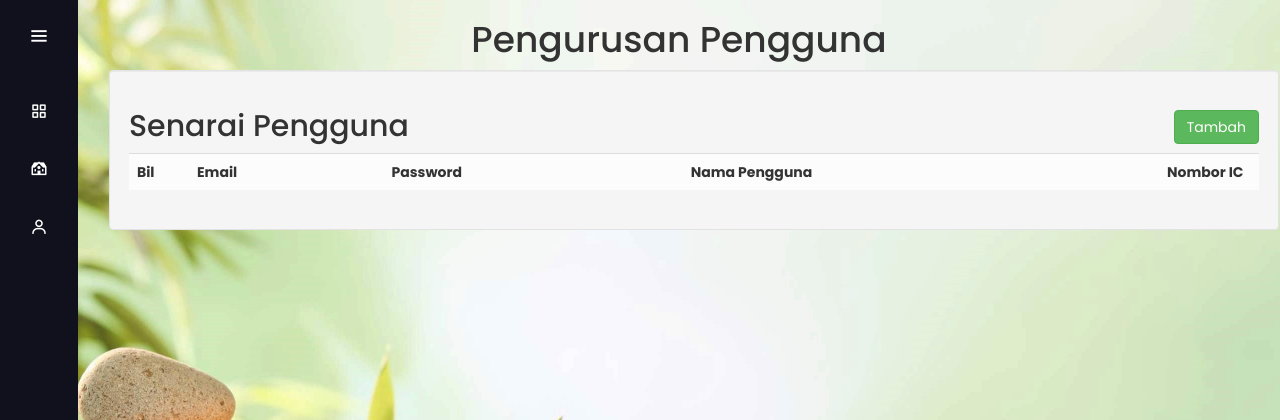
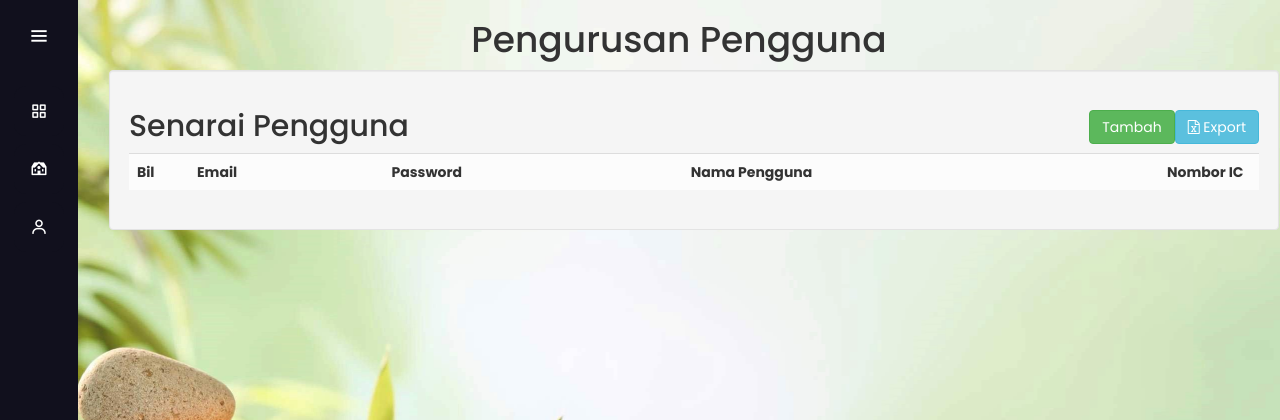
Before and after one commit to ImanZulhakim/ProjectHartaDeclaration_Secure, a Flask app: page /user in a window 1280 px wide. Shown: the top 420 px of the page. Run offline with Flask 3, Linux system fonts and the light colour scheme; the visitor is signed in with stand-in values (Sample User, id 1); data that the repository does not hold is empty; some libraries are stand-ins or nearby versions.

Commit message:
user.html

```diff
--- a/app.py
+++ b/app.py
@@ -5,7 +5,10 @@ import pymysql
 import requests
 from werkzeug.utils import secure_filename
 from datetime import timedelta
-
+from flask import send_file
+import pandas as pd
+import tempfile
+import os
 app = Flask(__name__)
 app.secret_key = "flash_message"
 
@@ -16,7 +19,7 @@ app.config['PERMANENT_SESSION_LIFETIME'] = timedelta(minutes=30)
 # Configure database connection
 config = {
     'user': 'root',
-    'password': 'root',
+    'password': 'Hanum2002@',
     'port': 3306,
     'host': 'localhost',
     'database': 'harta'
@@ -274,6 +277,7 @@ def allowed_file(filename):
     return '.' in filename and filename.rsplit('.', 1)[1].lower() in ALLOWED_EXTENSIONS
 
 
+
 @app.route('/insert_harta', methods=['POST'])
 def insert_harta():
     try:
@@ -377,6 +381,7 @@ def get_username():
     return data[0] if data else ''
 
 
+
 @app.route('/update_harta', methods=['POST'])
 def update_harta():
     if request.method == 'POST':
@@ -441,8 +446,7 @@ def user():
             # cur = mysql.cursor()
             cur = connection.cursor()
             # cur.execute("SELECT * FROM harta")
-            cur.execute(
-                "SELECT * FROM user")
+            cur.execute("SELECT * FROM user WHERE is_active = TRUE")
             data = cur.fetchall()
             cur.close()
             name = session.get('name', 'User')
@@ -512,15 +516,35 @@ def update_user():
 def delete_user(bil):
     try:
         cur = connection.cursor()
-        cur.execute("DELETE FROM user WHERE bil=%s", (bil,))
+        # Set is_active to False instead of deleting the row
+        cur.execute("UPDATE user SET is_active = FALSE WHERE bil = %s", (bil,))
         connection.commit()
-        flash("Pengguna Berjaya Dipadam!")
+        flash("Pengguna Berjaya Dipadam (Deactivated)!")
         return redirect(url_for('user'))
 
     except Exception as e:
-        logging.exception("Pengguna Gagal Dipadam!")
-        flash("Ralat Semasa Memadam Pengguna!")
+        logging.exception("Pengguna Gagal Dipadam (Failed to Deactivate)!")
+        flash("Ralat Semasa Memadam (Deactivating) Pengguna!")
         return redirect(url_for('user'))
+
+
+@app.route('/export_users')
+def export_users():
+    # Query all user data from the database, including the is_active status
+    cur = connection.cursor()
+    cur.execute("SELECT bil, email, password, name, nric, is_active FROM user")
+    users = cur.fetchall()
+    cur.close()
+
+    # Convert to DataFrame for easier Excel export
+    df = pd.DataFrame(users, columns=['Bil', 'Email', 'Password', 'Nama Pengguna', 'Nombor IC', 'IsActive'])
+
+    # Create a temporary directory and save the Excel file there
+    with tempfile.NamedTemporaryFile(delete=False, suffix='.xlsx') as tmp:
+        df.to_excel(tmp.name, index=False)
+
+        # Send the Excel file as attachment
+        return send_file(tmp.name, as_attachment=True, download_name='users.xlsx')
 
 
 @app.route('/profile', methods=['GET', 'POST'])
--- a/templates/harta_admin.html
+++ b/templates/harta_admin.html
@@ -113,7 +113,7 @@
                         </div>
                         <div class="form-group">
                             <label>Year:</label>
-                            <input type="text" class="form-control" name="year" required>
+                            <input type="text" class="form-control" name="tahun" required>
                         </div>
                         <div class="form-group">
                             <label>No. Fail:</label>
--- a/templates/user.html
+++ b/templates/user.html
@@ -13,6 +13,7 @@
 
     <link rel="stylesheet"
           href="https://cdn.jsdelivr.net/npm/sweetalert2@10.15.5/dist/sweetalert2.min.css">
+    <link href="https://cdnjs.cloudflare.com/ajax/libs/font-awesome/4.7.0/css/font-awesome.min.css" rel="stylesheet">
 
     <link href="{{ url_for('static', filename = 'css/bootstrap.min.css') }}" rel="stylesheet">
 
@@ -25,12 +26,13 @@
                 <div class="row">
                     <div class="well col-md-12">
                         <h2>Senarai Pengguna
-                            <button type="button" class="btn btn-success pull-right"
-                                    data-toggle="modal"
-                                    data-target="#myModal">Tambah
-                            </button>
-                        </h2>
+<a href="{{ url_for('export_users') }}" class="btn btn-info pull-right" title="Export to Excel">
+    <i class="fa fa-file-excel-o"></i> Export
+</a>
 
+    <button type="button" class="btn btn-success pull-right" data-toggle="modal" data-target="#myModal">Tambah
+    </button>
+</h2>
                         <table class="table table-striped">
                             <tr>
                                 <th>Bil</th>
```
